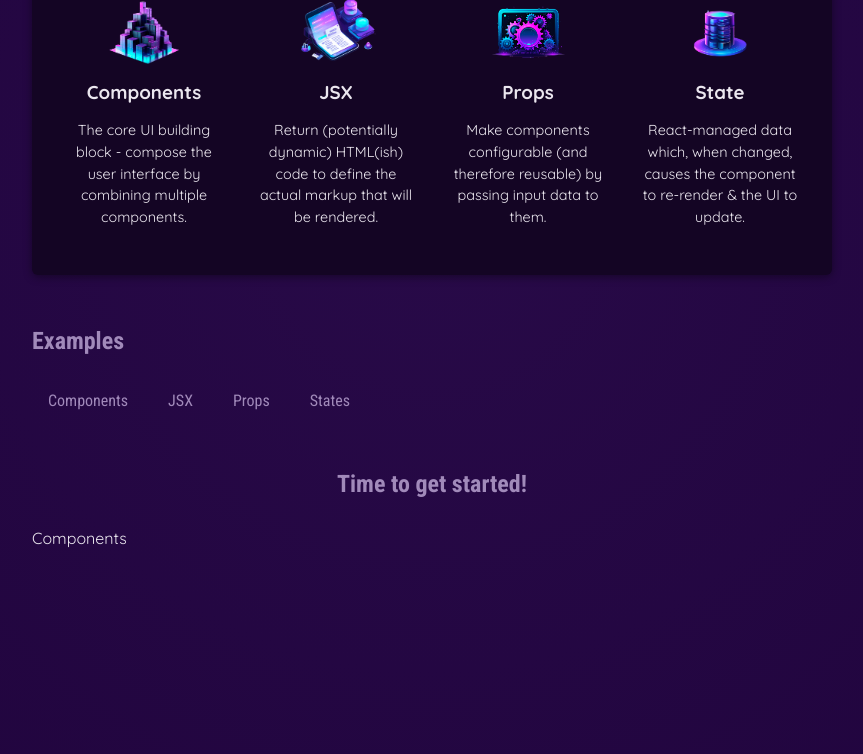
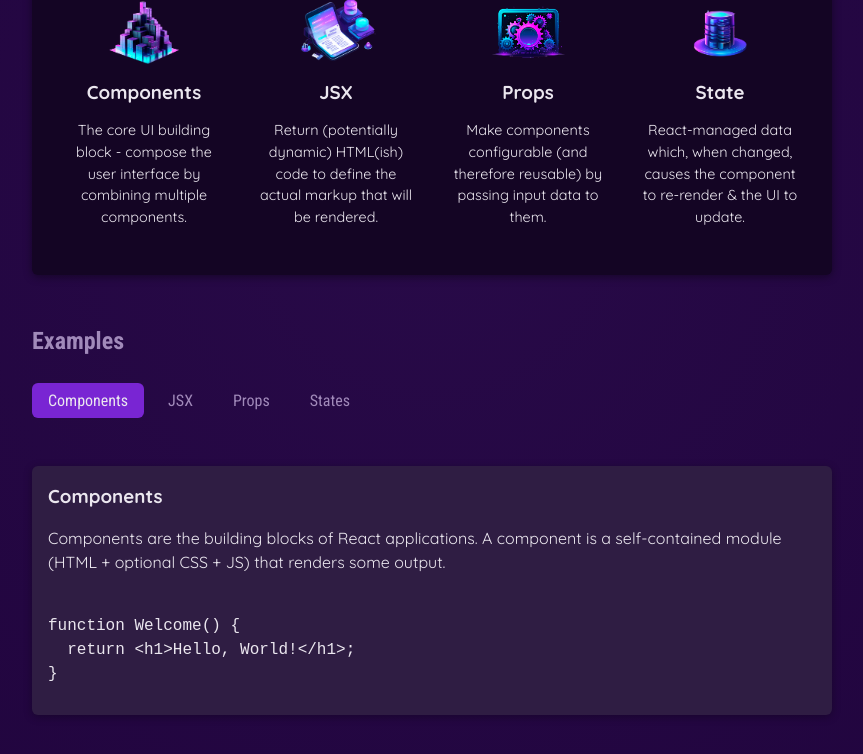
Before and after one commit to vik-4994/react-beginner, a React (Vite) app: page / in a window 1280 px wide. Both pictures are taken after a click on the button "Components". Shown: the part 424-1178 px from the top of the page, without its empty margins (208-1071 px from the left). Built offline with nearby package versions, Linux system fonts and the light colour scheme.

Commit message:
Finished first solo react app

```diff
--- a/src/App.jsx
+++ b/src/App.jsx
@@ -2,11 +2,11 @@ import { useState } from 'react';
 
 import Header from './components/Header/Header';
 import CoreConcept from './components/CoreConcept';
-import { CORE_CONCEPTS } from "./data";
+import {CORE_CONCEPTS, EXAMPLES} from "./data";
 import TabButton from "./components/TabButton";
 
 function App() {
-    const [ selectedTopic, setSelectedTopic ] = useState('Please click the button');
+    const [ selectedTopic, setSelectedTopic ] = useState();
 
     function handleClick(selectedButton) {
         console.log(selectedButton);
@@ -19,24 +19,29 @@ function App() {
             <main>
                 <section id="core-concepts">
                     <h2>Core Concepts</h2>
+
                     <ul>
-                        <CoreConcept {...CORE_CONCEPTS[0]}/>
-                        <CoreConcept {...CORE_CONCEPTS[1]}/>
-                        <CoreConcept {...CORE_CONCEPTS[2]}/>
-                        <CoreConcept {...CORE_CONCEPTS[3]}/>
+                        {CORE_CONCEPTS.map((concept) => (<CoreConcept key={concept.title} {...concept}/>))}
                     </ul>
                 </section>
                 <section id="examples">
                     <h2>Examples</h2>
                     <menu>
-                        <TabButton onClick={() => handleClick('Components')}>Components</TabButton>
-                        <TabButton onClick={() => handleClick('JSX')}>JSX</TabButton>
-                        <TabButton onClick={() => handleClick('Props')}>Props</TabButton>
-                        <TabButton onClick={() => handleClick('States')}>States</TabButton>
+                        <TabButton isSelected={selectedTopic === 'components'} onClick={() => handleClick('components')}>Components</TabButton>
+                        <TabButton isSelected={selectedTopic === 'jsx'} onClick={() => handleClick('jsx')}>JSX</TabButton>
+                        <TabButton isSelected={selectedTopic === 'props'} onClick={() => handleClick('props')}>Props</TabButton>
+                        <TabButton isSelected={selectedTopic === 'state'} onClick={() => handleClick('state')}>States</TabButton>
                     </menu>
                 </section>
-                <h2>Time to get started!</h2>
-                {selectedTopic}
+                {!selectedTopic ? <p>Please select a topic!</p> : null}
+                {selectedTopic ? (<div id="tab-content"><h3>{EXAMPLES[selectedTopic].title}</h3>
+                    <p>{EXAMPLES[selectedTopic].description}</p>
+                    <pre>
+                        <code>
+                            {EXAMPLES[selectedTopic].code}
+                        </code>
+                    </pre>
+                </div>) : null}
             </main>
         </div>
     );
--- a/src/components/TabButton.jsx
+++ b/src/components/TabButton.jsx
@@ -1,7 +1,7 @@
-export default function TabButton({children, onClick}) {
+export default function TabButton({children, onClick, isSelected}) {
     return (
         <li>
-            <button onClick={onClick}>
+            <button className={isSelected ? "active" : undefined} onClick={onClick}>
                 {children}
             </button>
         </li>
--- a/src/data.js
+++ b/src/data.js
@@ -29,3 +29,54 @@ export const CORE_CONCEPTS = [
             'React-managed data which, when changed, causes the component to re-render & the UI to update.',
     },
 ];
+
+export const EXAMPLES = {
+    components: {
+        title: 'Components',
+        description:
+            'Components are the building blocks of React applications. A component is a self-contained module (HTML + optional CSS + JS) that renders some output.',
+        code: `
+function Welcome() {
+  return <h1>Hello, World!</h1>;
+}`,
+    },
+    jsx: {
+        title: 'JSX',
+        description:
+            'JSX is a syntax extension to JavaScript. It is similar to a template language, but it has full power of JavaScript (e.g., it may output dynamic content).',
+        code: `
+<div>
+  <h1>Welcome {userName}</h1>
+  <p>Time to learn React!</p>
+</div>`,
+    },
+    props: {
+        title: 'Props',
+        description:
+            'Components accept arbitrary inputs called props. They are like function arguments.',
+        code: `
+function Welcome(props) {
+  return <h1>Hello, {props.name}</h1>;
+}`,
+    },
+    state: {
+        title: 'State',
+        description:
+            'State allows React components to change their output over time in response to user actions, network responses, and anything else.',
+        code: `
+function Counter() {
+  const [isVisible, setIsVisible] = useState(false);
+
+  function handleClick() {
+    setIsVisible(true);
+  }
+
+  return (
+    <div>
+      <button onClick={handleClick}>Show Details</button>
+      {isVisible && <p>Amazing details!</p>}
+    </div>
+  );
+}`,
+    },
+};
```
